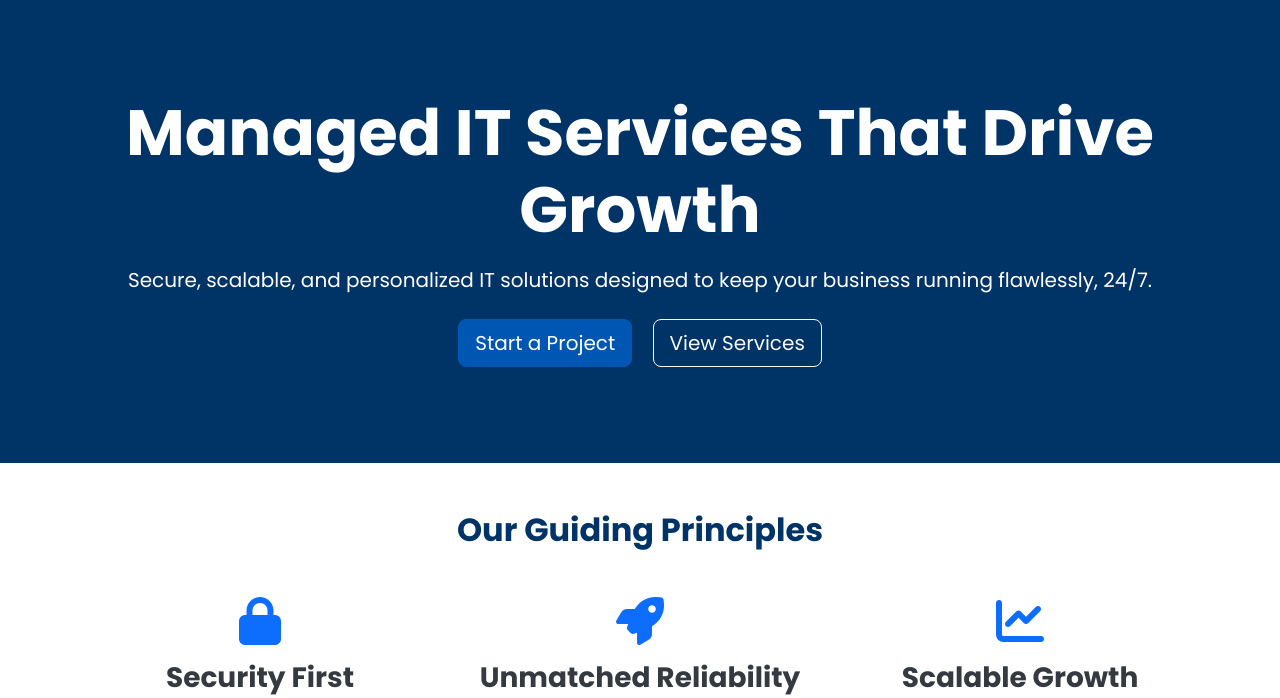
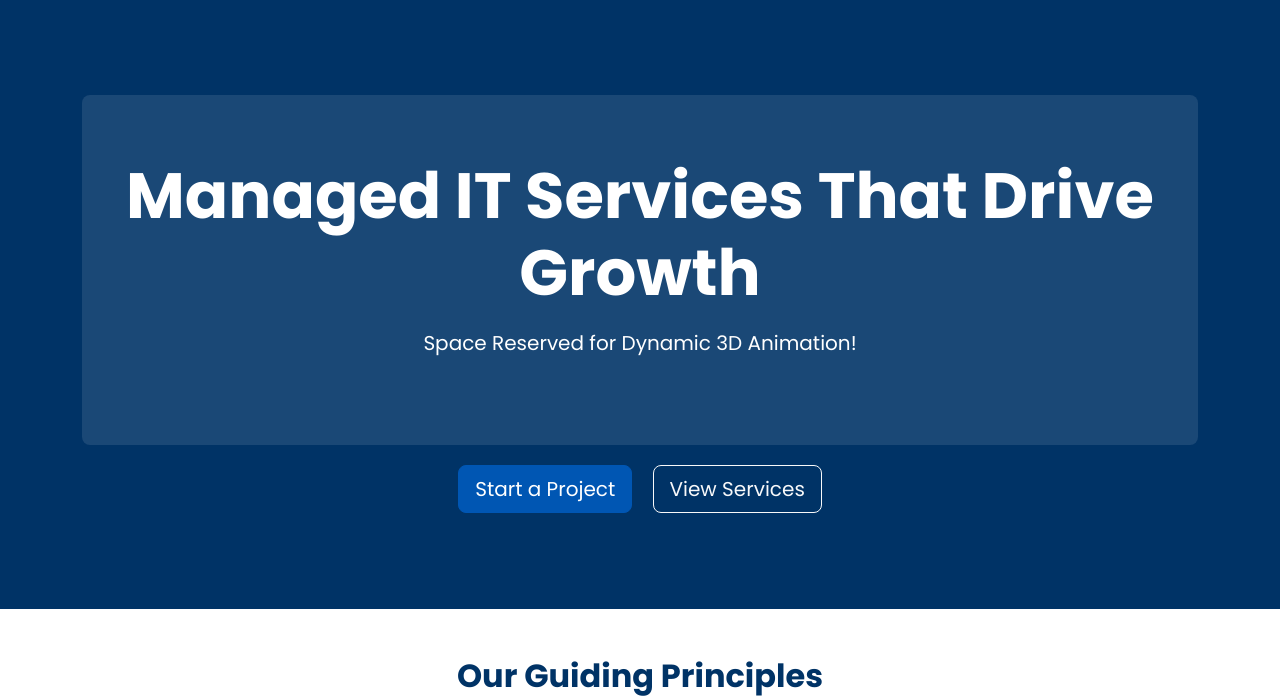
Before and after one commit to nexsolvatech/nexsolva.com, a plain HTML site: page index.html in a window 1280 px wide. Shown: the part 106-804 px from the top of the page. Drawn offline with nearby package versions, Linux system fonts and the light colour scheme.

Commit message:
Updated index.html with 3D animation placeholder container

```diff
--- a/index.html
+++ b/index.html
@@ -34,8 +34,11 @@
 
 <header class="py-5 text-center text-white" style="background-color: var(--nexsolva-dark);">
     <div class="container py-5">
-        <h1 class="display-3 fw-bold mb-3">Managed IT Services That Drive Growth</h1>
-        <p class="lead mb-4">Secure, scalable, and personalized IT solutions designed to keep your business running flawlessly, 24/7.</p>
+
+        <div id="threejs-container" style="height: 350px; margin-bottom: 20px; background-color: rgba(255, 255, 255, 0.1); border-radius: 8px; display: flex; flex-direction: column; justify-content: center; align-items: center; padding: 20px;">
+            <h1 class="display-3 fw-bold mb-3">Managed IT Services That Drive Growth</h1>
+            <p class="lead mb-4">Space Reserved for Dynamic 3D Animation!</p>
+            </div>
         <a href="contact.html" class="btn btn-primary btn-lg me-3">Start a Project</a>
         <a href="services.html" class="btn btn-outline-light btn-lg">View Services</a>
     </div>
```
